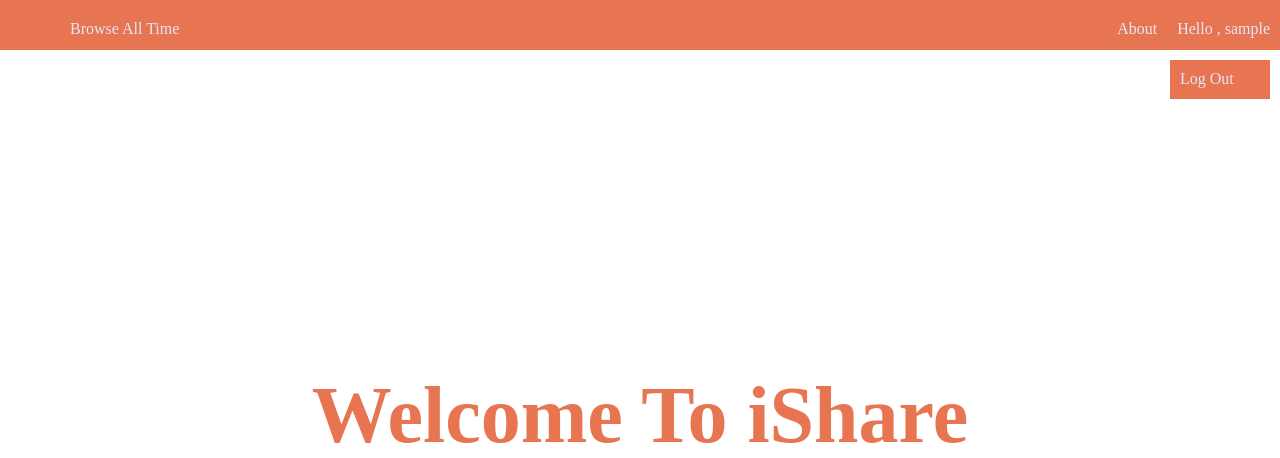
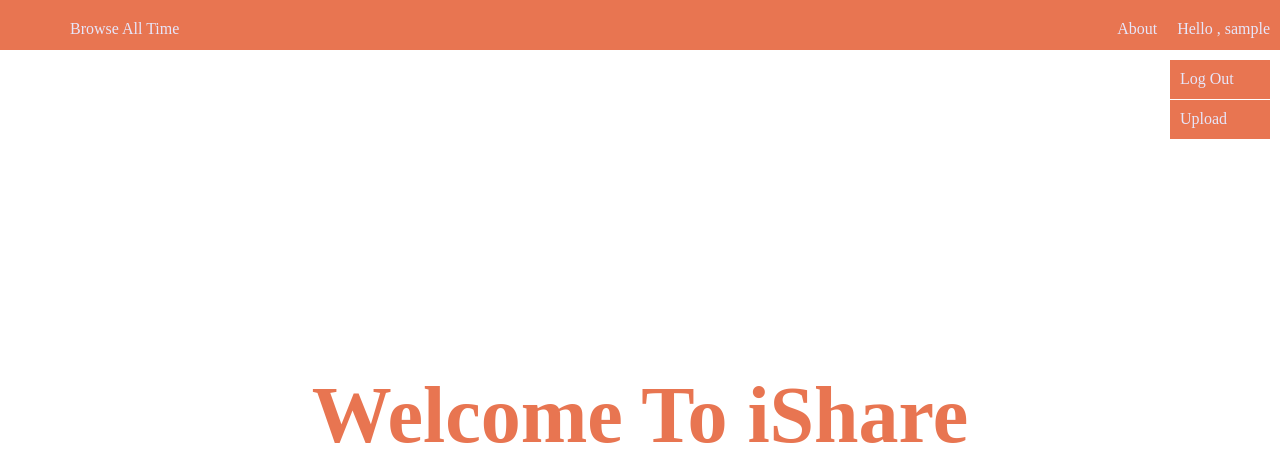
Before and after one commit to sourenaKhanzadeh/iShare, a Flask app: page / in a window 1280 px wide. Shown: the top 458 px of the page. Run offline with Flask 2, Linux system fonts and the light colour scheme; the visitor is signed in with stand-in values (Sample User, id 1); some libraries are stand-ins or nearby versions.

Commit message:
upload page initiated

```diff
--- a/static/css/styleA.css
+++ b/static/css/styleA.css
@@ -98,26 +98,27 @@ nav {
       border: none; }
   nav ul .nav-right {
     float: right; }
-    nav ul .nav-right ul > ul {
+    nav ul .nav-right ul ul {
       position: fixed;
       right: 0; }
-      nav ul .nav-right ul > ul li {
+      nav ul .nav-right ul ul li {
         cursor: pointer;
         position: fixed;
         right: 0;
         top: 40px;
         width: 100px;
         padding: 10px;
-        height: auto;
         background-color: #E87551; }
-        nav ul .nav-right ul > ul li::after {
+        nav ul .nav-right ul ul li::after {
           content: '';
           display: block;
           border-bottom: 1px solid lavender;
           width: 0;
           transition: all 150ms ease-in-out; }
-        nav ul .nav-right ul > ul li:hover::after {
+        nav ul .nav-right ul ul li:hover::after {
           width: 100%; }
+      nav ul .nav-right ul ul #upload {
+        top: 80px; }
 
 /* Nav ENDS HERE */
 /* LOGIN PAGE STARTS HERE */
--- a/static/sass/styleA.scss
+++ b/static/sass/styleA.scss
@@ -41,19 +41,21 @@ nav{
 
     .nav-right{
       float: right;
-      ul > ul{
+      ul  ul{
         position: fixed;
         right: 0;
+        $top: 40px;
         li{
           @include hoverUnderline(150ms);
           position: fixed;
           right: 0;
-          top: 40px;
+          top: $top;
           width: 100px;
           padding: 10px;
-          height: auto;
           background-color: color('skin-tan2');
-
+        }
+        #upload{
+          top: ($top + 40px);
         }
       }
     }
--- a/templates/template/header.html
+++ b/templates/template/header.html
@@ -33,6 +33,9 @@
                     <li id="logout">
                         Log Out
                     </li>
+                    <li id="upload">
+                        <a href="/{{session['username']}}/upload">Upload</a>
+                    </li>
                 </ul>
                 {% endif %}
             </ul>
--- a/views.py
+++ b/views.py
@@ -4,6 +4,7 @@ from myModules.git.users import GitUser
 # import the post login
 from myModules.model.logout import *
 from myModules.model.login import *
+from myModules.project_manager.upload import *
 # import the get logout
 # import the get signUP
 from myModules.model.signup import *
```
Also changed, not shown: myModules/project_manager/upload.py (added, +8 -0 lines), templates/pages/upload.html (added, +9 -0 lines).
